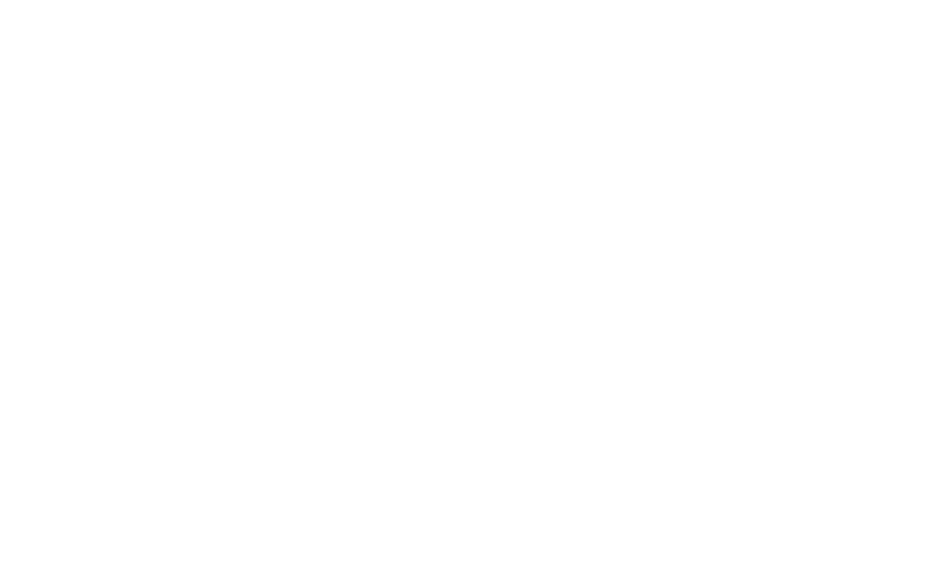
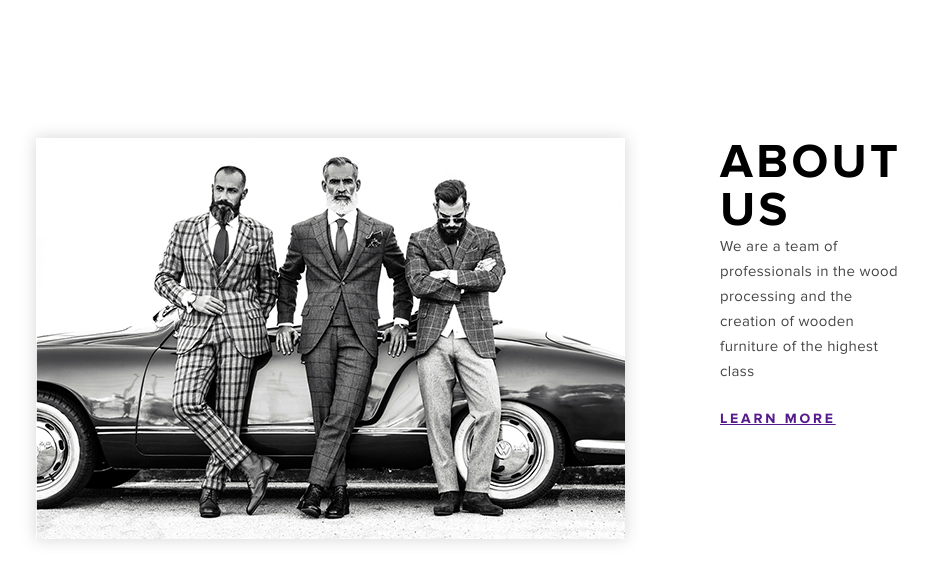
Before and after one commit to SharovEgor/Wooder, a plain HTML site: page index.html in a window 1280 px wide. Shown: the whole page, without its empty margins (334-1262 px from the left). Drawn offline with Linux system fonts and the light colour scheme.

Commit message:
About Us start

```diff
--- a/css/style.css
+++ b/css/style.css
@@ -0,0 +1,42 @@
+body {
+    font-family: 'Proxima Nova';
+}
+/*Start About section*/
+.About {
+    display: flex;
+    margin-right: 370px;
+    margin-left: 370px;
+    margin-top: 138px;
+}
+.About__img{
+    box-shadow: 0 0 15px 1px rgba(0, 0, 0, 0.15);
+    margin-right: 95px;
+}
+.About-text__title {
+    font-size: 48px;
+    font-weight: bold;
+    text-transform: uppercase;
+    letter-spacing: 3.36px;
+    position: relative;
+}
+.About-text__title:before{
+    content: "";
+    width: 25%;
+    height: 5%;
+    color: #000;
+    position: absolute;
+}
+.About-text__description {
+    color: #464646;
+    font-size: 15px;
+    line-height: 25px;
+    letter-spacing: 0.38px;
+}
+.About-text__link {
+    font-size: 14px;
+    font-weight: bold;
+    line-height: 70px;
+    text-transform: uppercase;
+    letter-spacing: 2.8px;
+}
+/*End About section*/
--- a/index.html
+++ b/index.html
@@ -8,6 +8,14 @@
     <link rel="stylesheet" href="css/style.css">
 </head>
 <body>
-
+    <section class="About">
+        <img class="About__img" src="img/About.jpg" alt="">
+        <div class="About__About-text">
+            <h3 class="About-text__title">About us</h3>
+            <p class="About-text__description">We are a team of professionals in the wood processing and the creation of wooden furniture
+                of the highest class</p>
+            <a class="About-text__link" href="">Learn more</a>
+        </div>
+    </section>
 </body>
 </html>
```
Also changed, not shown: img/About.jpg (added).
